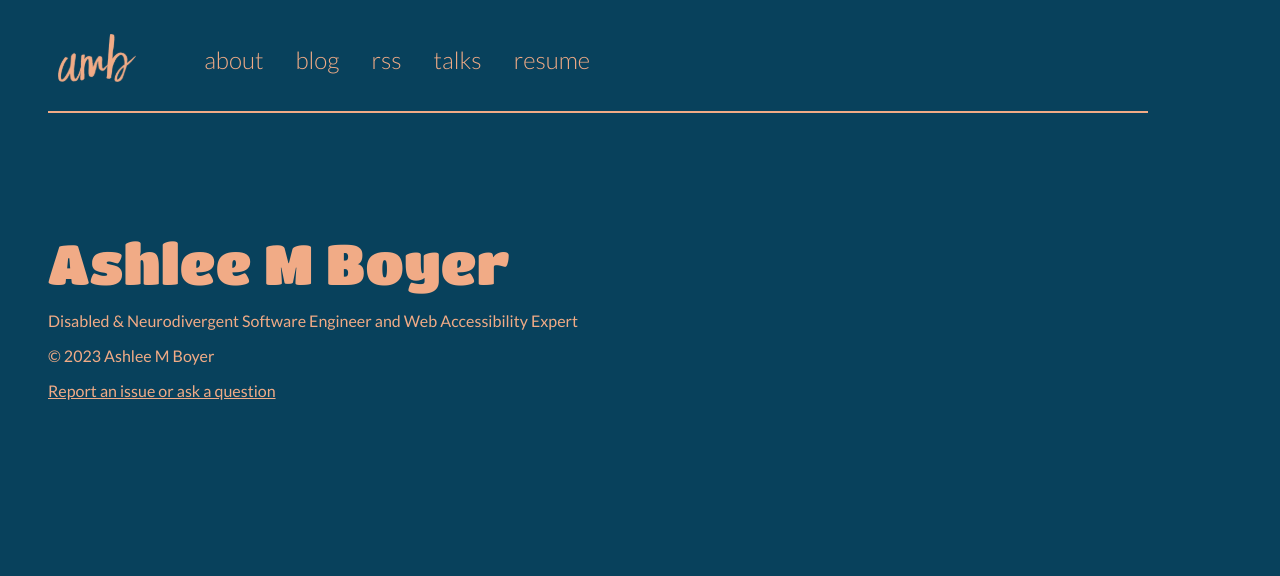
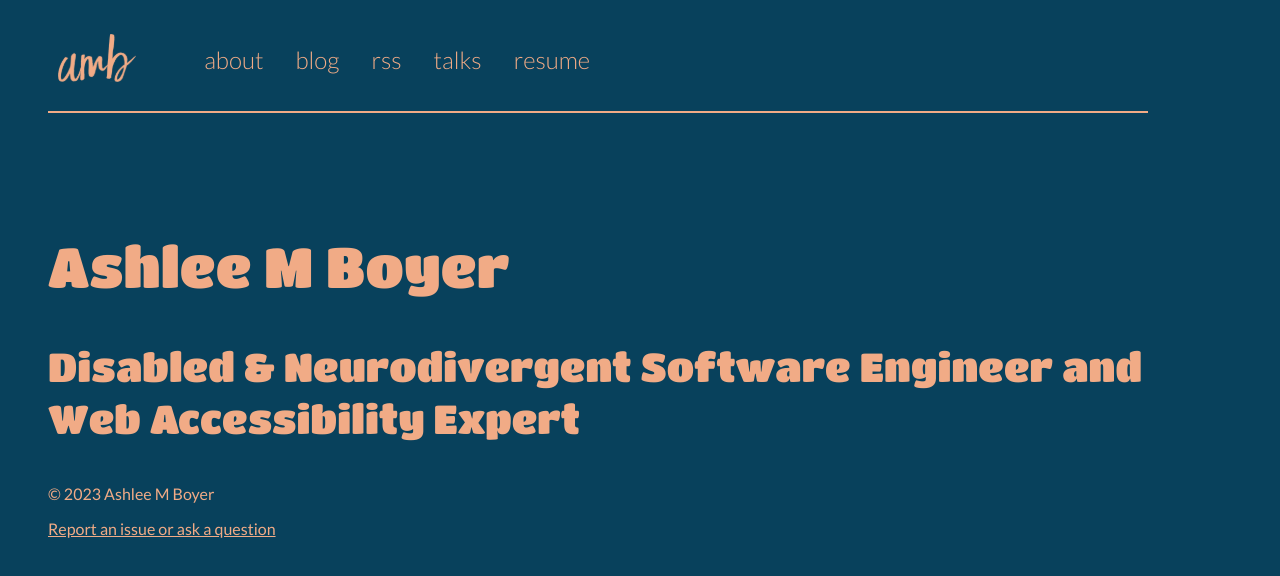
Before and after one commit to ashleemboyer/ashleemboyer-com, a Next.js app: page / in a window 1280 px wide. Shown: the top 576 px of the page. Built offline with nearby package versions, Linux system fonts and the light colour scheme.

Commit message:
Using PageTitleGroup

```diff
--- a/app/page.tsx
+++ b/app/page.tsx
@@ -1,14 +1,12 @@
+import { PageTitleGroup } from "./components";
+
 const Page = () => {
   return (
     <>
-      {/* TODO write comment about chosen HTML, referencing: https://www.tpgi.com/subheadings-subtitles-alternative-titles-and-taglines-in-html/ */}
-      <hgroup>
-        <h1>Ashlee M Boyer</h1>
-        <p>
-          Disabled & Neurodivergent Software Engineer and Web Accessibility
-          Expert
-        </p>
-      </hgroup>
+      <PageTitleGroup
+        title="Ashlee M Boyer"
+        subtitle="Disabled & Neurodivergent Software Engineer and Web Accessibility Expert"
+      />
     </>
   );
 };
```
